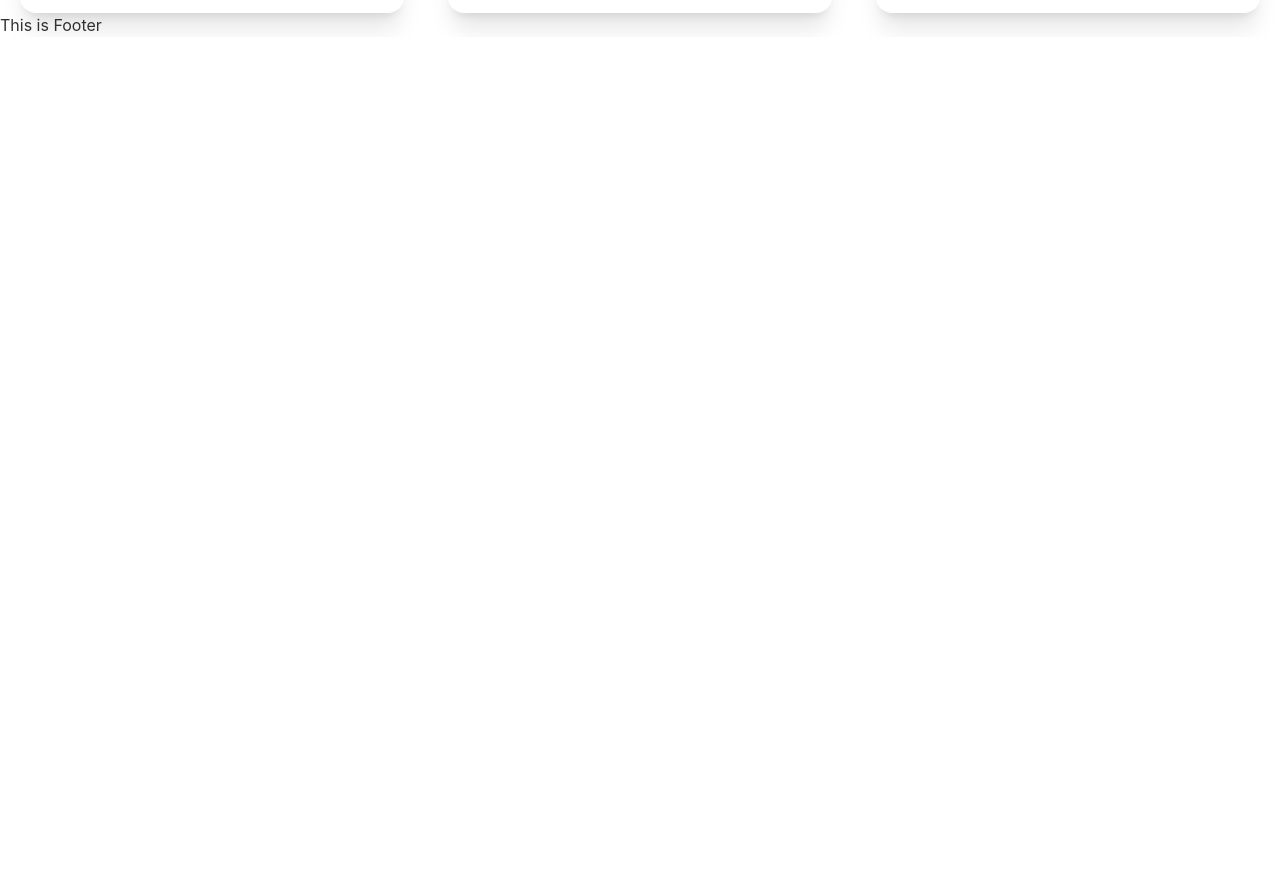
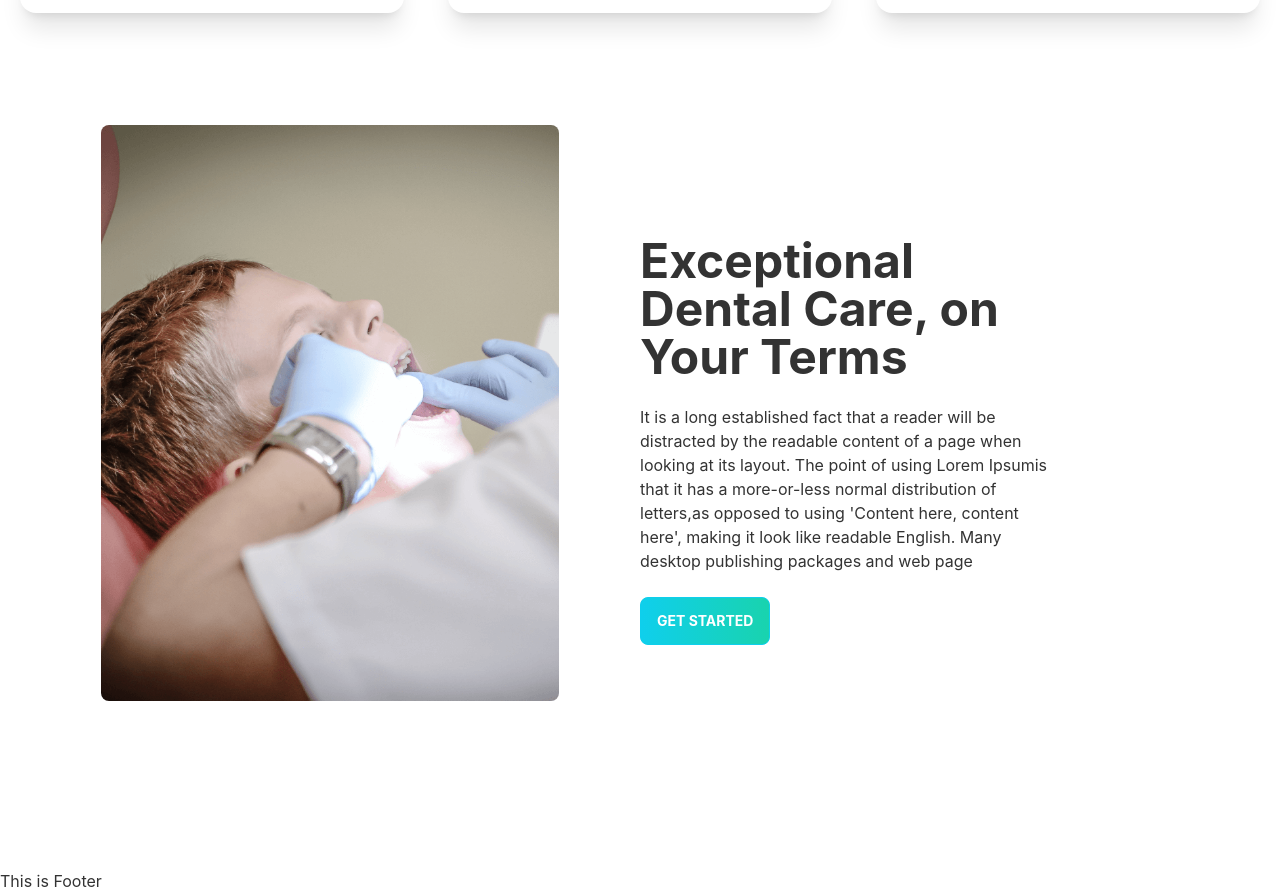
Before and after one commit to NurulIslam96/doctors-portal-client, a React (Create React App) app: page /home in a window 1280 px wide. Shown: the part 1380-2273 px from the top of the page. Before the commit the page ends 1417 px from the top, so only its background shows below. Built offline with nearby package versions, Linux system fonts and the light colour scheme.

Commit message:
added treatment banner

```diff
--- a/src/Pages/Home/OurServices.js
+++ b/src/Pages/Home/OurServices.js
@@ -1,37 +1,64 @@
-import React from 'react';
-import flouride from '../../assets/images/fluoride.png'
-import cavity from '../../assets/images/cavity.png'
-import whitening from '../../assets/images/whitening.png'
-import ServiceCard from './ServiceCard';
+import React from "react";
+import flouride from "../../assets/images/fluoride.png";
+import cavity from "../../assets/images/cavity.png";
+import whitening from "../../assets/images/whitening.png";
+import ServiceCard from "./ServiceCard";
+import treatment from "../../assets/images/treatment.png";
+import PrimaryButton from "../../components/Buttons/PrimaryButton";
 
 const OurServices = () => {
   const hmService = [
     {
-            id: '1',
-            title: 'Fluoride Treatment',
-            icon: `${flouride}`
+      id: "1",
+      title: "Fluoride Treatment",
+      icon: `${flouride}`,
     },
     {
-            id: '2',
-            title: 'Cavity Filling',
-            icon: `${cavity}`
+      id: "2",
+      title: "Cavity Filling",
+      icon: `${cavity}`,
     },
     {
-            id: '3',
-            title: 'Teeth Whitening',
-            icon: `${whitening}`
+      id: "3",
+      title: "Teeth Whitening",
+      icon: `${whitening}`,
     },
-    ]
+  ];
   return (
     <div>
-            <div className='text-center'>
-                <h4 className='text-xl font-bold text-primary'>OUR SERVICES</h4>
-                <h2 className='text-4xl'>Services We Provide</h2>
+      <div className="text-center">
+        <h4 className="text-xl font-bold text-primary">OUR SERVICES</h4>
+        <h2 className="text-4xl">Services We Provide</h2>
       </div>
-            <div className='flex justify-between md:flex-row flex-col  mt-14 gap-8'>
-                {
-                    hmService.map(service => <ServiceCard key={service.id} service={service}></ServiceCard>)
-                }
+      <div className="flex justify-between md:flex-row flex-col mt-14 gap-8">
+        {hmService.map((service) => (
+          <ServiceCard key={service.id} service={service}></ServiceCard>
+        ))}
+      </div>
+      <div className="hero my-28">
+        <div className="grid md:grid-cols-2 grid-cols-1 items-center">
+          <div className="flex justify-center mb-14">
+            <img
+              src={treatment}
+              className="rounded-lg md:place-self-end md:h-[576px] md:w-[458px] h-[406px] w-[322px]"
+              alt="treatment"
+            />
+          </div>
+          <div className="w-2/3">
+            <h1 className="text-5xl font-bold">
+              Exceptional Dental Care, on Your Terms
+            </h1>
+            <p className="py-6">
+              It is a long established fact that a reader will be distracted by
+              the readable content of a page when looking at its layout. The
+              point of using Lorem Ipsumis that it has a more-or-less normal
+              distribution of letters,as opposed to using 'Content here, content
+              here', making it look like readable English. Many desktop
+              publishing packages and web page
+            </p>
+            <PrimaryButton>Get Started</PrimaryButton>
+          </div>
+        </div>
       </div>
     </div>
   );
```
Lines whose indentation alone changed are shown as unchanged.
